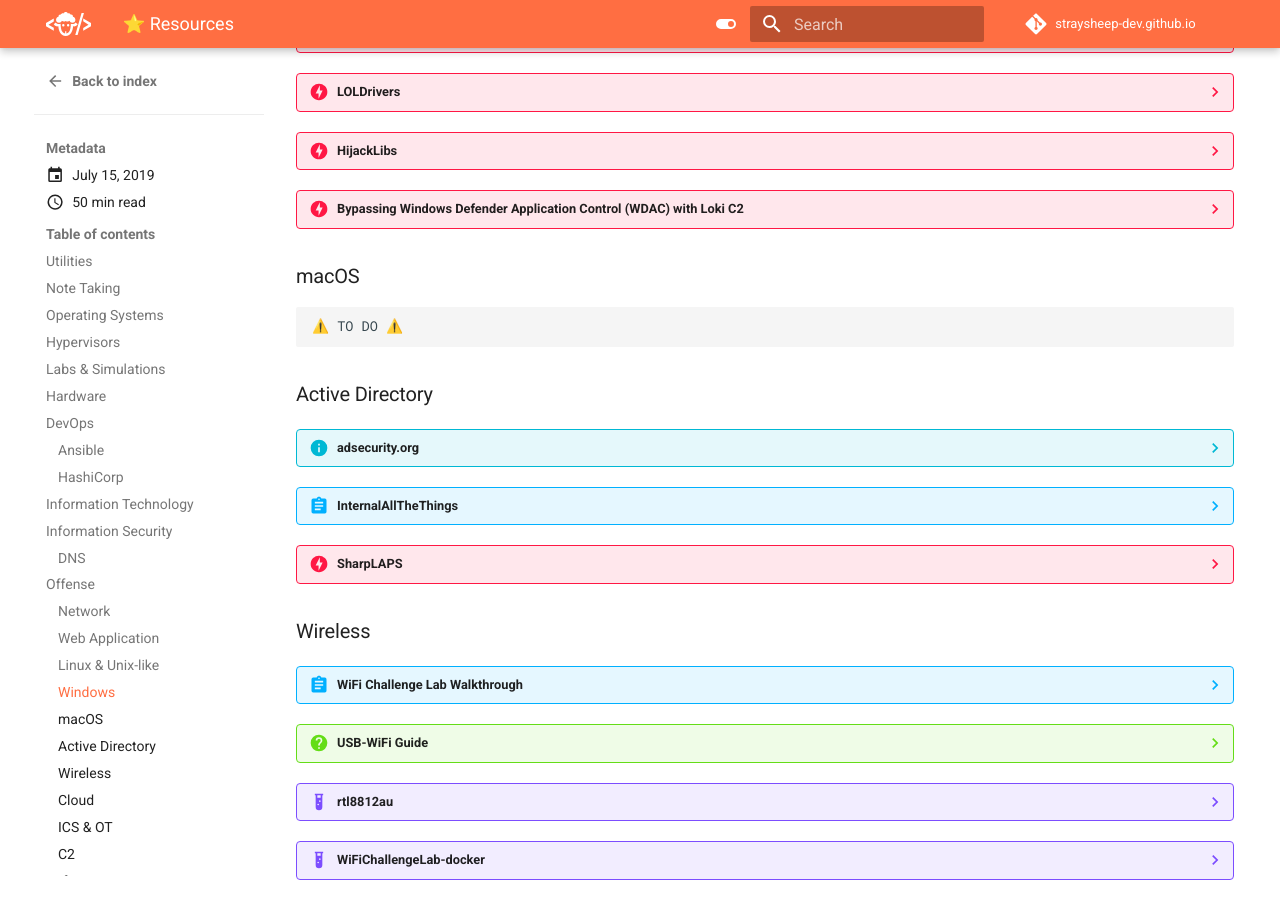
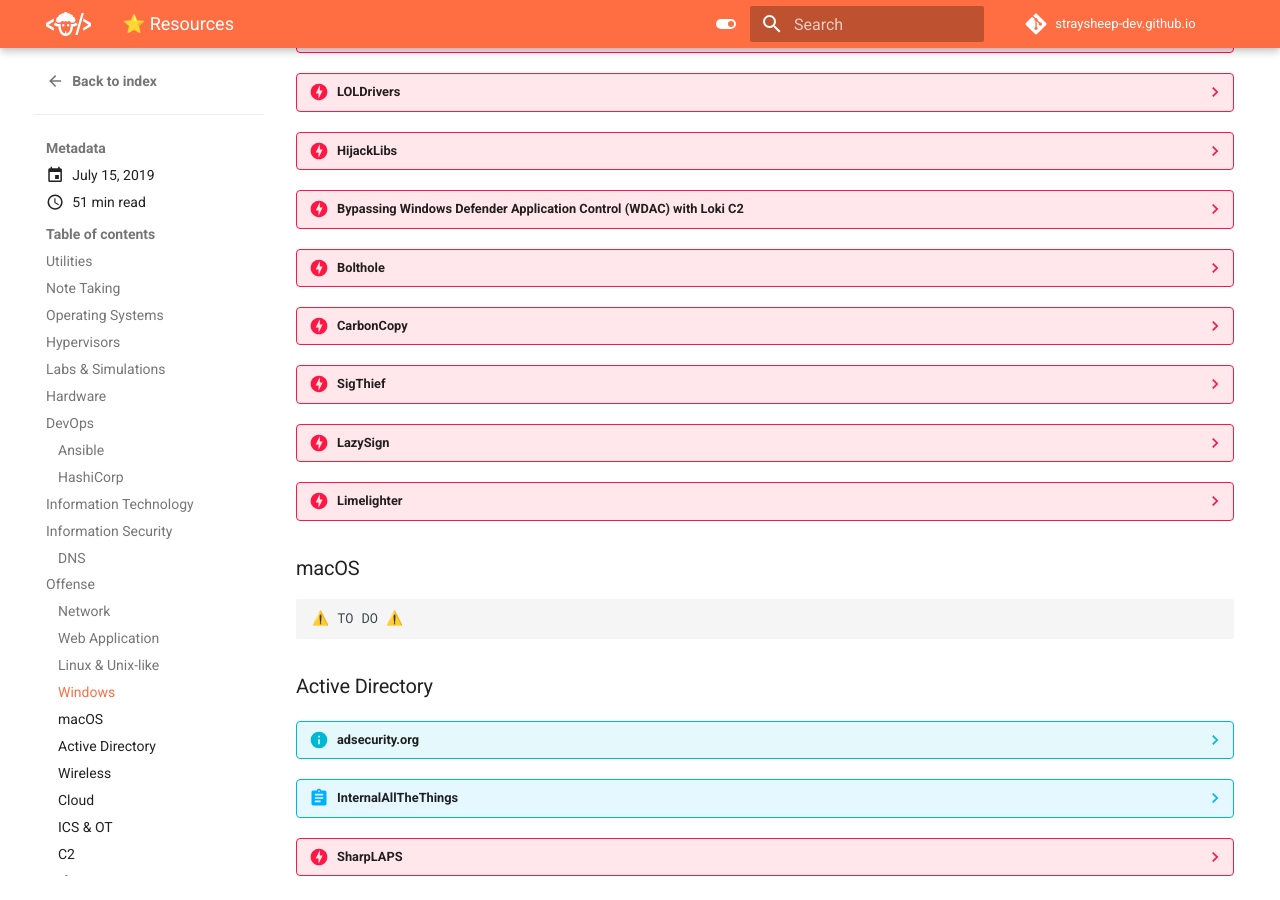
Before and after one commit to straysheep-dev/straysheep-dev.github.io, an MkDocs documentation site: the page built from docs/blog/posts/resources.md, in a window 1280 px wide and 900 px high, scrolled down 7559 px. Built offline with MkDocs 1.6.1 and Material for MkDocs 9.7.7, drawn with Linux system fonts in a browser that asks for light colours; comment, search, counter and statistics services are not loaded; some of the changed lines change nothing that is shown.

Commit message:
Update blog

````diff
--- a/docs/blog/posts/resources.md
+++ b/docs/blog/posts/resources.md
@@ -198,17 +198,26 @@
 	- <https://www.kali.org/downloads/>
 	- <https://www.kali.org/docs/introduction/download-images-securely/>
     - For older images of kali: <https://old.kali.org/>
+	- [A New Kali Linux Archive Signing Key](https://www.kali.org/blog/new-kali-archive-signing-key/)
 
 	Obtaining the Kali Linux GPG public key and verifying signatures:
 
 	```bash
 	wget -q -O - https://archive.kali.org/archive-key.asc | gpg --import
-	gpg --keyserver hkps://keyserver.ubuntu.com --recv-key 44C6513A8E4FB3D30875F758ED444FF07D8D0BF6
+	gpg --keyserver hkps://keyserver.ubuntu.com --recv-key 827C8569F2518CC677FECA1AED65462EC8D5E4C5
 	wget -q https://cdimage.kali.org/current/SHA256SUMS{.gpg,}
 	gpg --verify SHA256SUMS.gpg SHA256SUMS
 	```
 
-    GPG Key File: [0xED444FF07D8D0BF6](https://keyserver.ubuntu.com/pks/lookup?op=get&search=0x44c6513a8e4fb3d30875f758ed444ff07d8d0bf6)
+	Current GPG Key File: [0xED65462EC8D5E4C5](https://keyserver.ubuntu.com/pks/lookup?search=827C8569F2518CC677FECA1AED65462EC8D5E4C5&fingerprint=on&op=index)
+
+	```bash
+	pub   rsa4096/ED65462EC8D5E4C5 2025-04-17 [SC] [expires: 2028-04-17]
+		Key fingerprint = 827C 8569 F251 8CC6 77FE  CA1A ED65 462E C8D5 E4C5
+	uid                 [ unknown] Kali Linux Archive Automatic Signing Key (2025) <devel@kali.org>
+	```
+
+    (Previous) GPG Key File: [0xED444FF07D8D0BF6](https://keyserver.ubuntu.com/pks/lookup?op=get&search=0x44c6513a8e4fb3d30875f758ed444ff07d8d0bf6)
 
     ```bash
     pub   rsa4096/0xED444FF07D8D0BF6 2012-03-05 [SC] [expires: 2027-02-04]
@@ -978,6 +987,64 @@
 		- Execute everything in JS to remain stealthier
 	- The post uses the legacy version of Teams to achieve code execution and C2 deployment via JS
 
+??? danger "Bolthole"
+
+	> A proof-of-concept ClickOnce payload for Red Teams to establish initial access in authorized penetration tests.
+
+	- <https://github.com/rvrsh3ll/Bolthole>
+	- [Exploring ClickOnce and .NET Hijacking for SSH Initial Access](https://www.youtube.com/watch?v=Zid7tB0Iyss)
+
+	This is another BHIS tool presentation, this time by Steve Borosh. To try and summarize:
+
+	- Use Azure WebApps to deliver the payload through a ClickOnce dialogue, on a "trusted" domain
+	- This is the same style of prompt you get when opening application links in the browser
+	- Effectiveness depends on the ruse / social engineering / circumstance
+	- The app is a signed ssh / sshd package in .NET
+	- It's designed and embedded with the key material to connect back to your own server
+	- The connection does not allow command execution
+	- The connecting user has no shell `sudo useradd -m -s /usr/sbin/nologin clientnameuser`
+	- The attacker gains a full SOCKS proxy through the endpoint
+	- This may not look entirely malicious to some tools
+
+	How to detect this:
+
+	- Look at networked processes on endpoints
+	- Inspecting protocols on ALL ports
+	- Inspecting code signatures on binaries
+	- Preventing execution of unauthorized applications
+
+??? danger "CarbonCopy"
+
+	> A tool which creates a spoofed certificate of any online website and signs an Executable for AV Evasion. Works for both Windows and Linux.
+
+	- <https://github.com/paranoidninja/CarbonCopy>
+
+	*Mentioned in Discord at [42:57 of Exploring ClickOnce and .NET Hijacking for SSH Initial Access](https://www.youtube.com/watch?v=Zid7tB0Iyss).*
+
+??? danger "SigThief"
+
+	> Stealing Signatures and Making One Invalid Signature at a Time.
+
+	- <https://github.com/secretsquirrel/SigThief>
+
+	*Mentioned in Discord at [42:57 of Exploring ClickOnce and .NET Hijacking for SSH Initial Access](https://www.youtube.com/watch?v=Zid7tB0Iyss).*
+
+??? danger "LazySign"
+
+	> Create fake certs for binaries using windows binaries and the power of bat files.
+
+	- <https://github.com/jfmaes/LazySign>
+
+	*Mentioned in Discord at [42:57 of Exploring ClickOnce and .NET Hijacking for SSH Initial Access](https://www.youtube.com/watch?v=Zid7tB0Iyss).*
+
+??? danger "Limelighter"
+
+	> A tool which creates a spoof code signing certificates and sign binaries and DLL files to help evade EDR products and avoid MSS and sock scruitney. LimeLighter can also use valid code signing certificates to sign files. Limelighter can use a fully qualified domain name such as `acme.com`.
+
+	- <https://github.com/Tylous/Limelighter>
+
+	*Mentioned in Discord at [42:57 of Exploring ClickOnce and .NET Hijacking for SSH Initial Access](https://www.youtube.com/watch?v=Zid7tB0Iyss).*
+
 
 ### macOS
 
````
